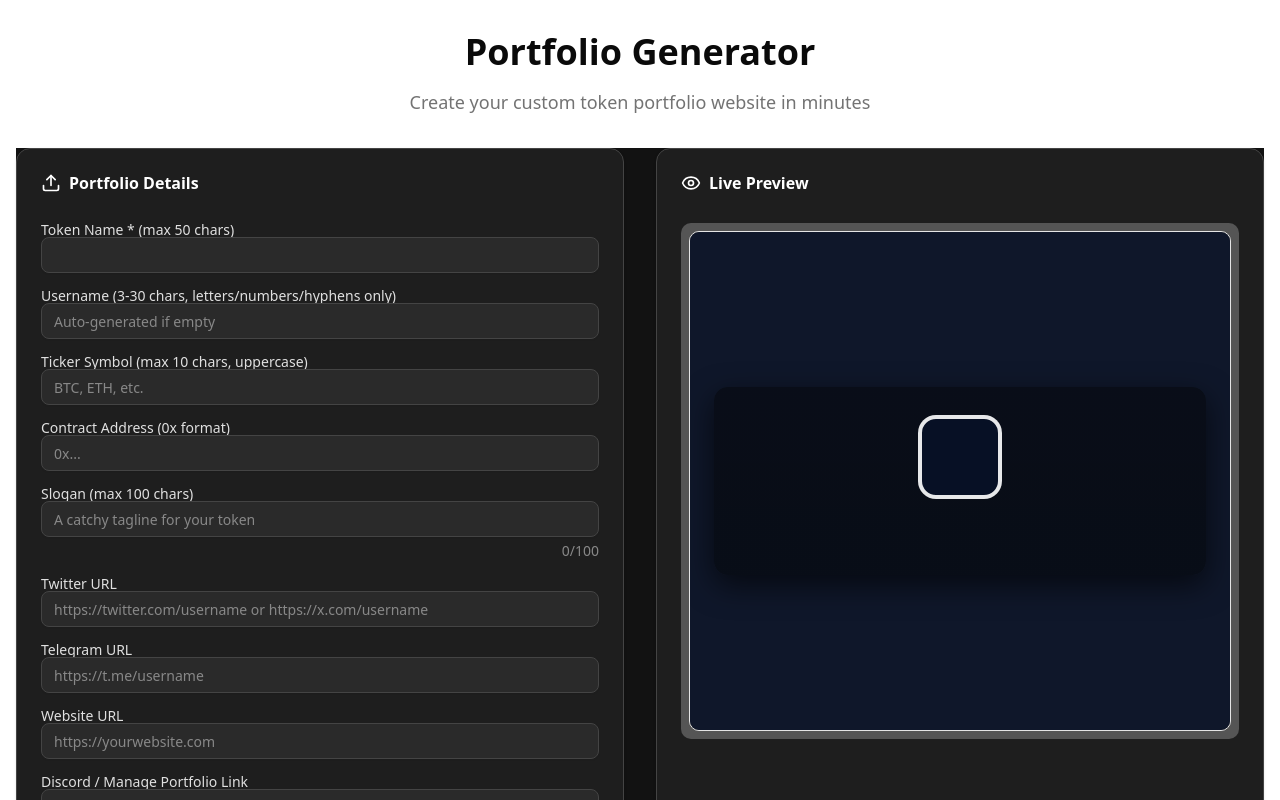
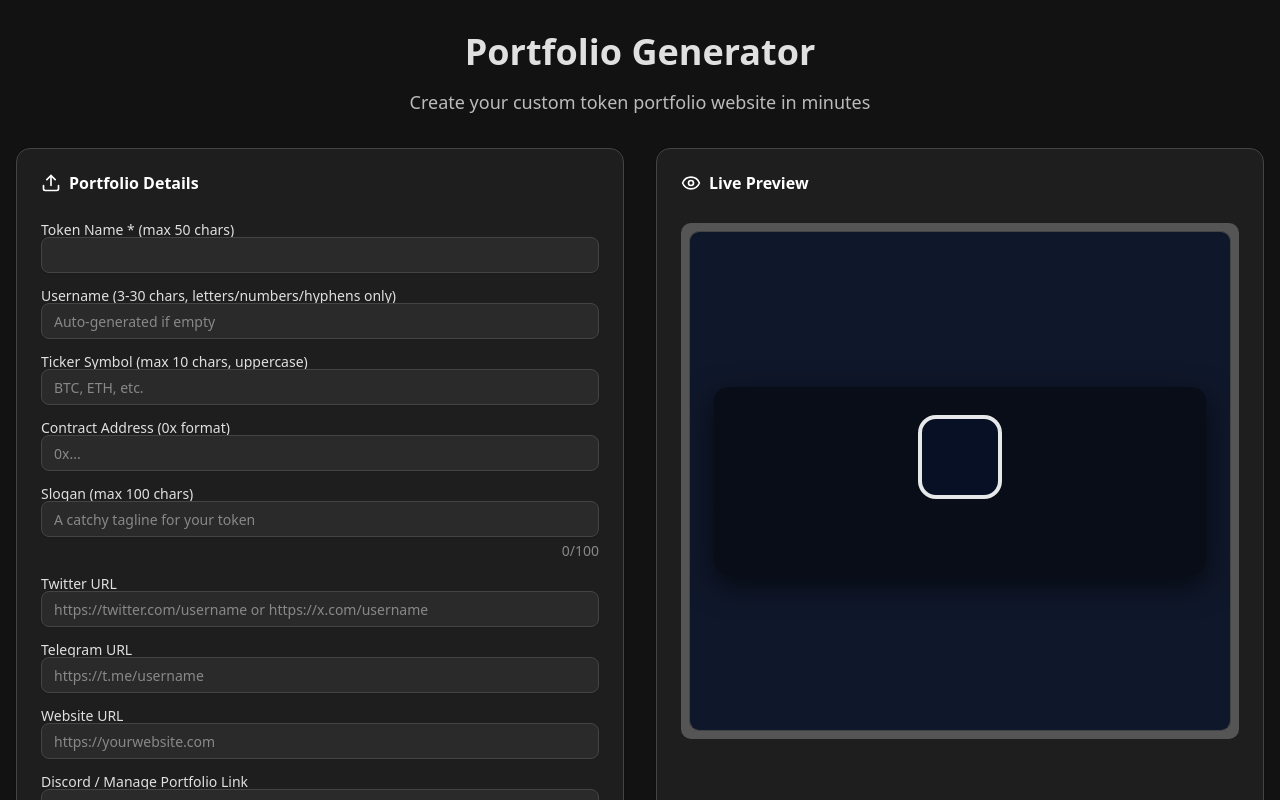
Before and after one commit to Styfal/pumpweb, a Next.js app: page / in a window 1280 px wide. Shown: the top 800 px of the page. Built offline with nearby package versions, Linux system fonts and the light colour scheme.

Commit message:
dark mode

```diff
--- a/app/globals.css
+++ b/app/globals.css
@@ -51,48 +51,48 @@
 :root {
   --radius: 0.625rem;
 
-  /* Light mode */
-  --background: oklch(1 0 0);
-  --foreground: oklch(0.145 0 0);
+  /* Default (now dark) mode */
+  --background: #121212;
+  --foreground: #e0e0e0;
 
-  --card: oklch(1 0 0);
-  --card-foreground: oklch(0.145 0 0);
+  --card: #1e1e1e;
+  --card-foreground: #e0e0e0;
 
-  --popover: oklch(1 0 0);
-  --popover-foreground: oklch(0.145 0 0);
+  --popover: #1e1e1e;
+  --popover-foreground: #e0e0e0;
 
-  --primary: oklch(0.205 0 0);
-  --primary-foreground: oklch(0.985 0 0);
+  --primary: #2a9e03;
+  --primary-foreground: #ffffff;
 
-  --secondary: oklch(0.97 0 0);
-  --secondary-foreground: oklch(0.205 0 0);
+  --secondary: #1e1e1e;
+  --secondary-foreground: #e0e0e0;
 
-  --muted: oklch(0.97 0 0);
-  --muted-foreground: oklch(0.556 0 0);
+  --muted: #1e1e1e;
+  --muted-foreground: #bbbbbb;
 
-  --accent: oklch(0.97 0 0);
-  --accent-foreground: oklch(0.205 0 0);
+  --accent: #1e1e1e;
+  --accent-foreground: #e0e0e0;
 
-  --destructive: oklch(0.577 0.245 27.325);
+  --destructive: #e5484d;
 
-  --border: oklch(0.922 0 0);
-  --input: oklch(0.922 0 0);
-  --ring: oklch(0.708 0 0);
+  --border: #444444;
+  --input: #2a2a2a;
+  --ring: #2a9e03;
 
-  --chart-1: oklch(0.646 0.222 41.116);
-  --chart-2: oklch(0.6 0.118 184.704);
-  --chart-3: oklch(0.398 0.07 227.392);
-  --chart-4: oklch(0.828 0.189 84.429);
-  --chart-5: oklch(0.769 0.188 70.08);
+  --chart-1: #7aa2ff;
+  --chart-2: #5fd0c7;
+  --chart-3: #c7a6ff;
+  --chart-4: #ffd166;
+  --chart-5: #ffa07a;
 
-  --sidebar: oklch(0.985 0 0);
-  --sidebar-foreground: oklch(0.145 0 0);
-  --sidebar-primary: oklch(0.205 0 0);
-  --sidebar-primary-foreground: oklch(0.985 0 0);
-  --sidebar-accent: oklch(0.97 0 0);
-  --sidebar-accent-foreground: oklch(0.205 0 0);
-  --sidebar-border: oklch(0.922 0 0);
-  --sidebar-ring: oklch(0.708 0 0);
+  --sidebar: #1e1e1e;
+  --sidebar-foreground: #e0e0e0;
+  --sidebar-primary: #2a9e03;
+  --sidebar-primary-foreground: #ffffff;
+  --sidebar-accent: #2a2a2a;
+  --sidebar-accent-foreground: #e0e0e0;
+  --sidebar-border: #444444;
+  --sidebar-ring: #2a9e03;
 }
 
 /* Dark mode = HTML-inspired scheme */
```
